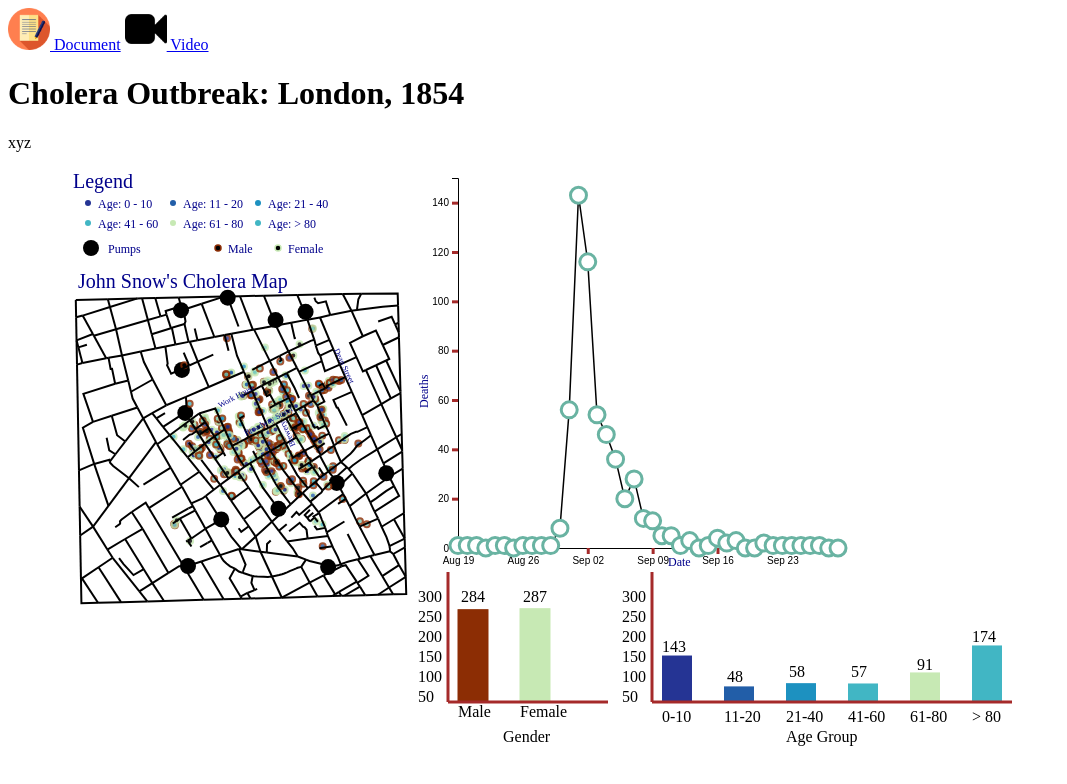
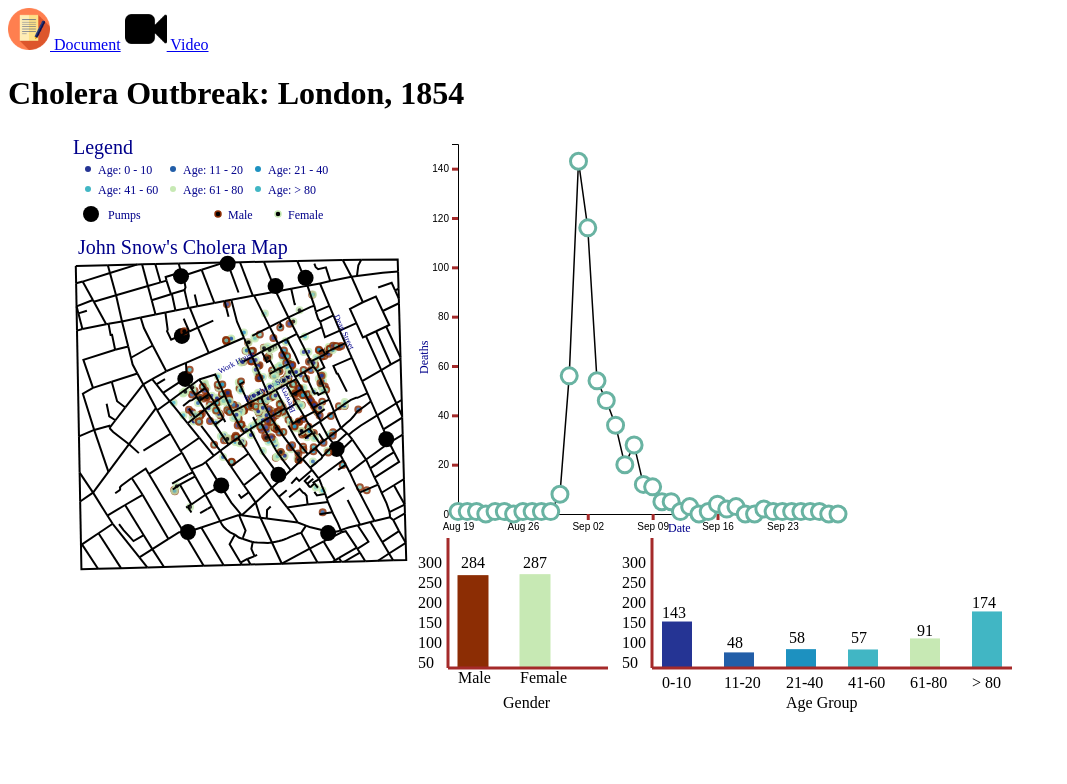
Before and after one commit to ruistond/ruistond.github.io, a plain HTML site: page index.html in a window 1280 px wide. Shown: the whole page, without its empty margins (0-1067 px from the left). Drawn offline with Linux system fonts and the light colour scheme.

Commit message:
Update index.html

```diff
--- a/index.html
+++ b/index.html
@@ -8,7 +8,6 @@
 
 <a href="default.asp" ><img src="video.png" alt="HTML tutorial" style="width:42px;height:42px;"  > Video</a>
 <h1>Cholera Outbreak: London, 1854 </h1>
-<p> xyz</p>
 
 </head>
 
```
